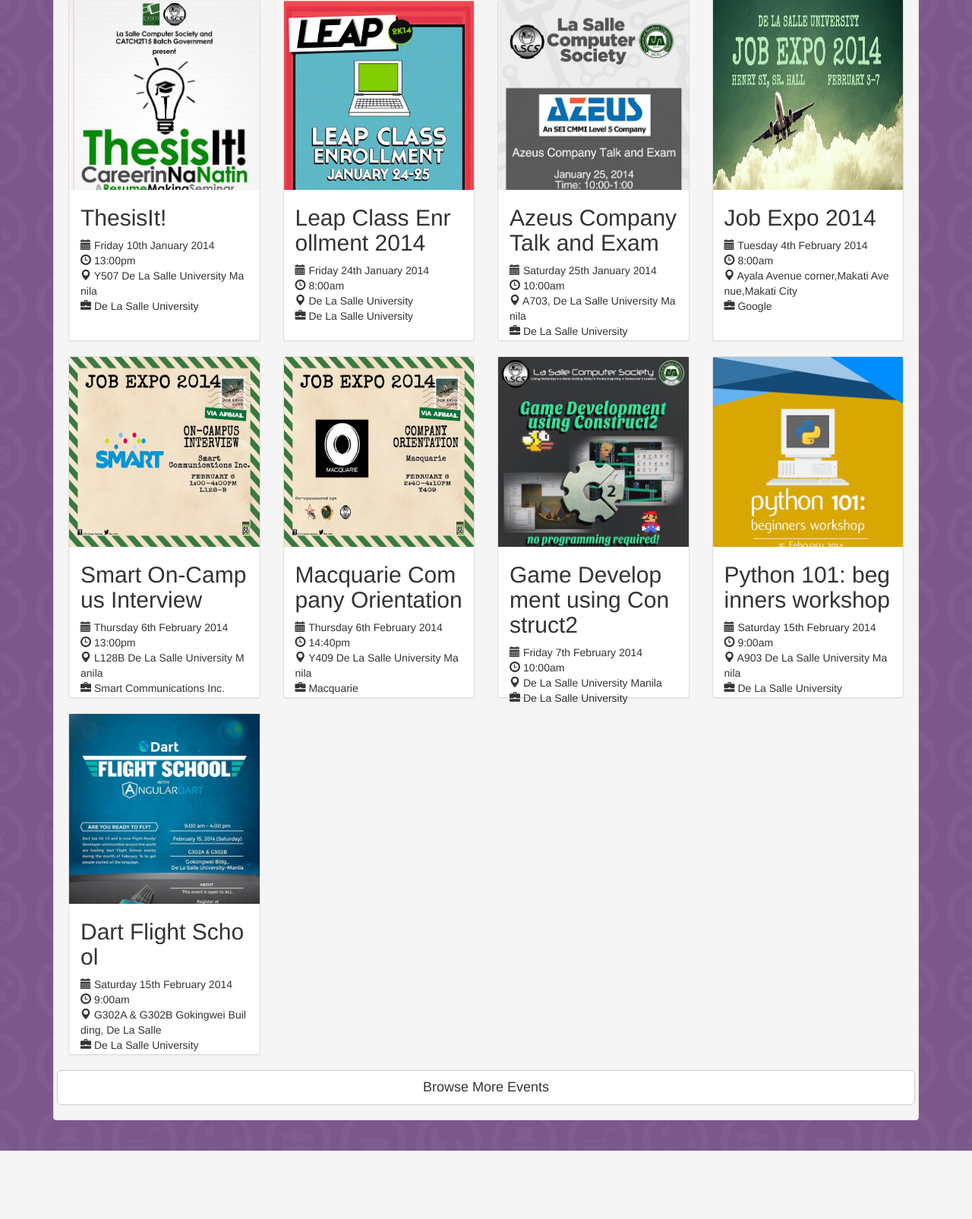
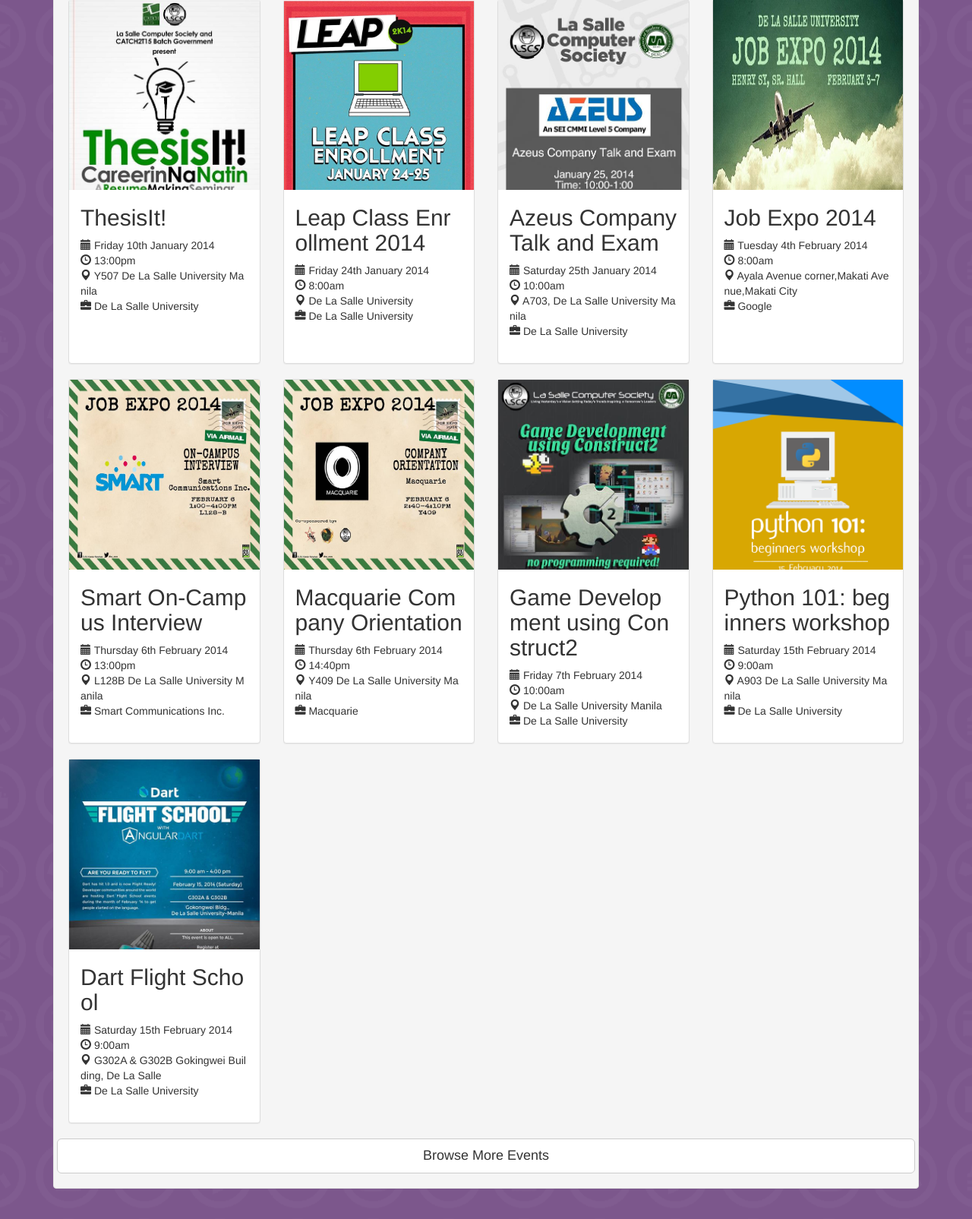
Before and after one commit to ImTheMark/WEBAPPS, a PHP site: page /plus/ in a window 1280 px wide. Shown: the part 610-2215 px from the top of the page at 76% size. Before the commit the page ends 2125 px from the top, so only its background shows below. Run offline with PHP 8.4, Linux system fonts and the light colour scheme; data comes from the database, SQL or seed files in the repository; some libraries are stand-ins or nearby versions.

Commit message:
Added height size for grids

```diff
--- a/index.php
+++ b/index.php
@@ -45,7 +45,7 @@
         box-shadow: 0 0 3px #333333;
       }
       .panel{
-        height: 450px;
+        height: 480px;
         word-break:break-all;
       }
       .poster {
--- a/search.php
+++ b/search.php
@@ -46,7 +46,7 @@
         box-shadow: 0 0 3px #333333;
       }
       .grid-event-panel{
-        height: 450px;
+        height: 480px;
       }
       .poster {
           display: block;
```
